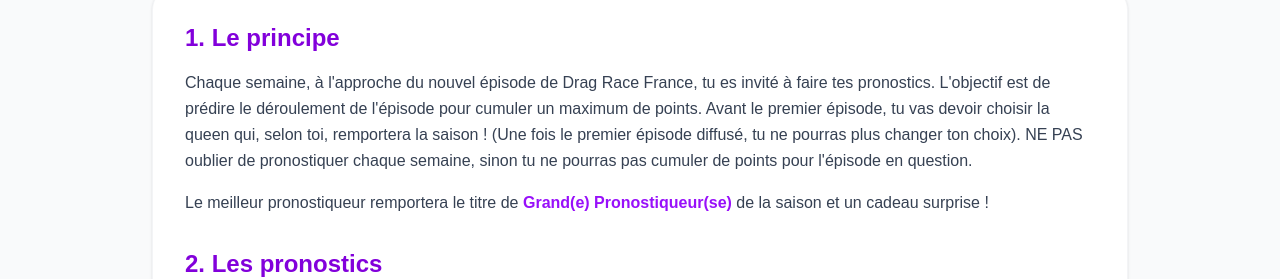
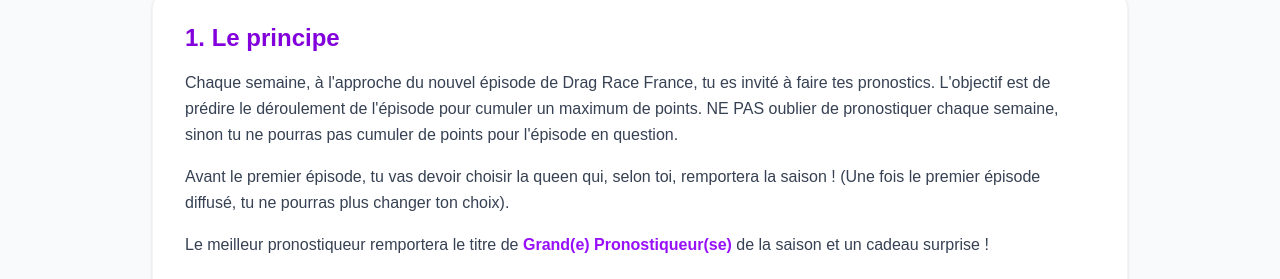
Before and after one commit to paulmourierp-dotcom/dragRacePronostics, a Next.js app: page /regles in a window 1280 px wide. Shown: the part 179-458 px from the top of the page. Built offline with nearby package versions, Linux system fonts and the light colour scheme; no server answers; sample sign-in values are in the browser's storage.

Commit message:
regles encore

```diff
--- a/app/regles/page.tsx
+++ b/app/regles/page.tsx
@@ -44,8 +44,10 @@
             <p className="text-gray-700 leading-relaxed">
               Chaque semaine, à l&apos;approche du nouvel épisode de Drag Race France, tu es invité à faire tes pronostics.
               L&apos;objectif est de prédire le déroulement de l&apos;épisode pour cumuler un maximum de points.
-              Avant le premier épisode, tu vas devoir choisir la queen qui, selon toi, remportera la saison ! (Une fois le premier épisode diffusé, tu ne pourras plus changer ton choix).
               NE PAS oublier de pronostiquer chaque semaine, sinon tu ne pourras pas cumuler de points pour l&apos;épisode en question.
+            </p>
+            <p className="text-gray-700 leading-relaxed mt-4">
+            Avant le premier épisode, tu vas devoir choisir la queen qui, selon toi, remportera la saison ! (Une fois le premier épisode diffusé, tu ne pourras plus changer ton choix).
             </p>
             <p className="text-gray-700 leading-relaxed mt-4">
               Le meilleur pronostiqueur remportera le titre de <span className="font-bold text-purple-600">Grand(e) Pronostiqueur(se)</span> de la saison et un cadeau surprise !
```
